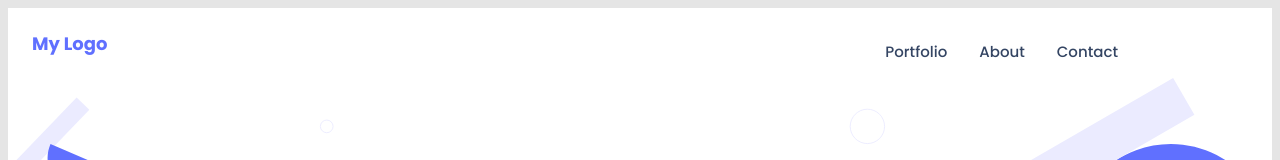
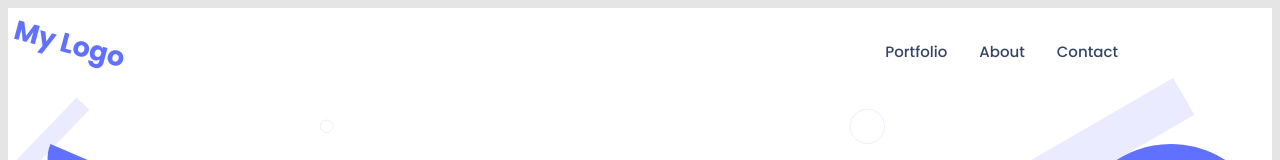
Before and after one commit to gsmalik030/Portfolio-Setup-and-Mobile-first, a website: page index.html in a window 1280 px wide. In both pictures the pointer is over the link "My Logo". Shown: the top 160 px of the page. Drawn offline with Linux system fonts and the light colour scheme.

Commit message:
add logo animation

```diff
--- a/style.css
+++ b/style.css
@@ -136,6 +136,10 @@ p {
   100% {
     transform: scale(0);
   }
+}
+
+.logo:hover {
+  transform: rotate(15deg) scale(1.5);
 }
 
 .btn {
```
